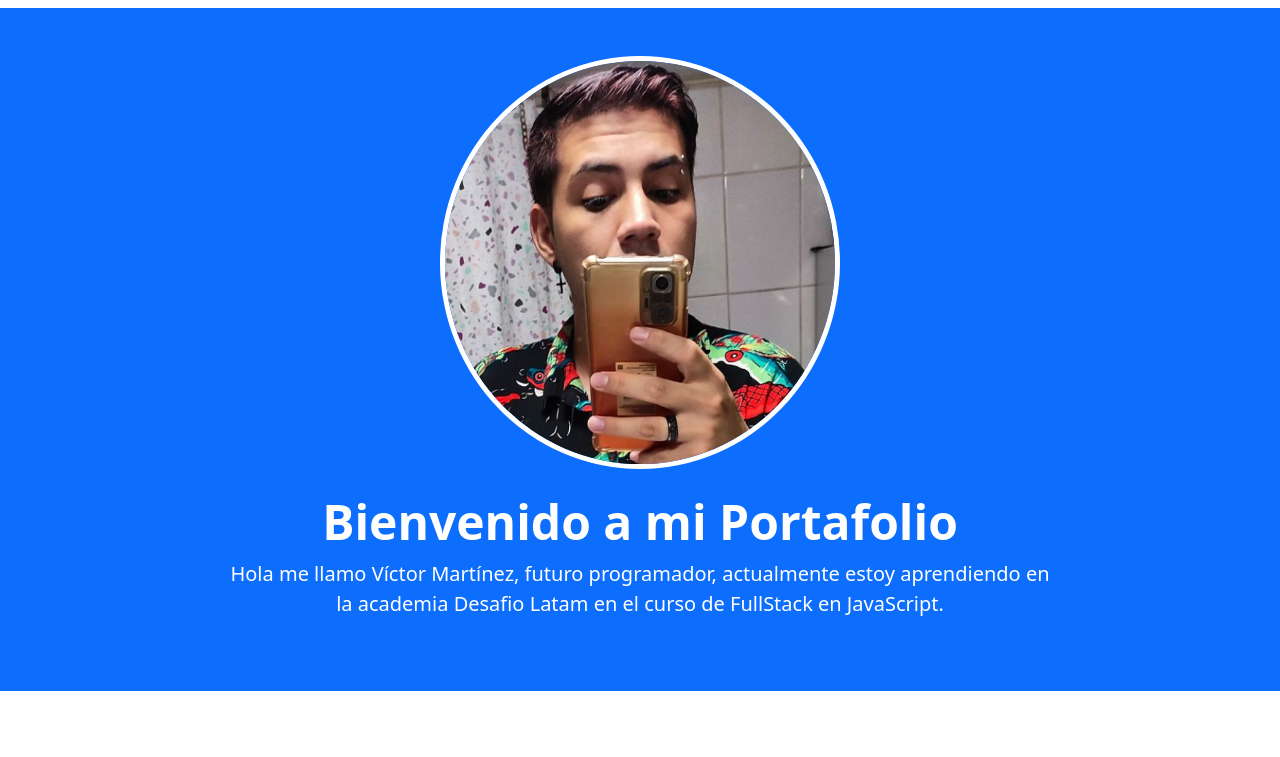
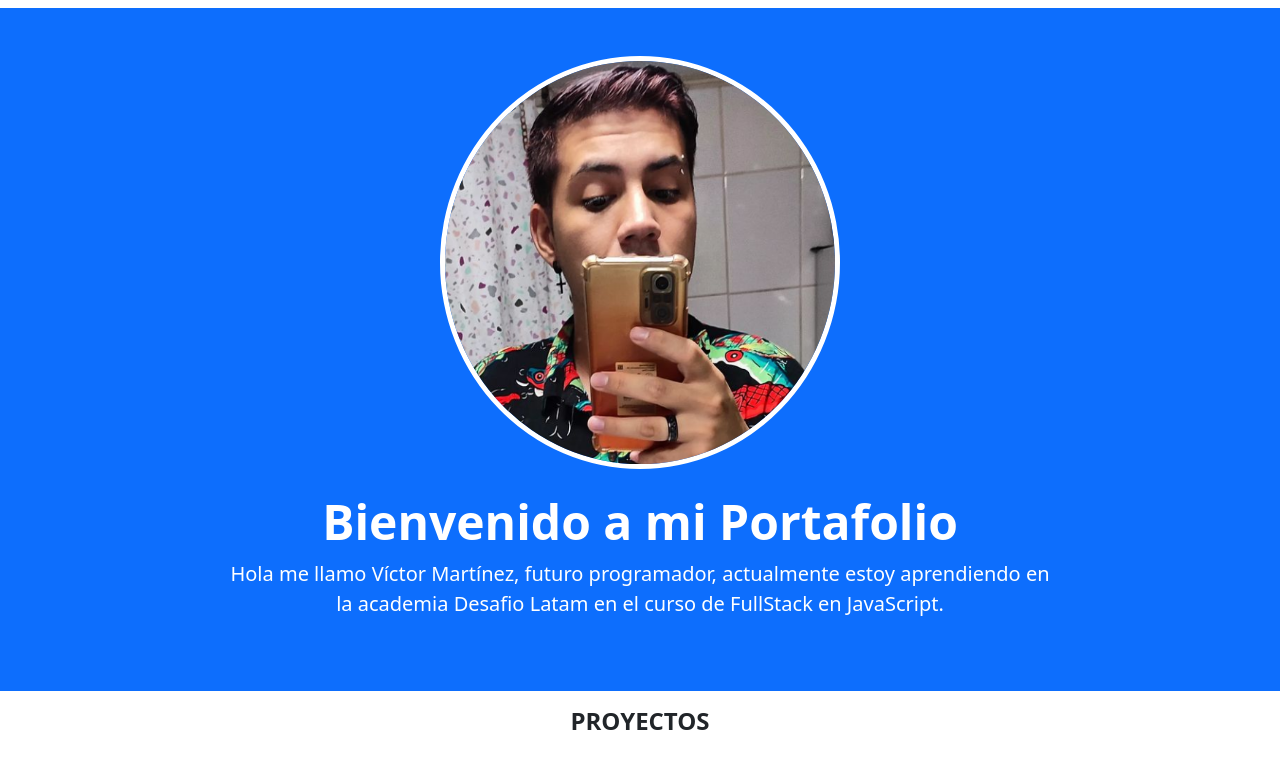
Before and after one commit to VitoNez5198/VitoNez5198.github.io, a plain HTML site: page index.html in a window 1280 px wide. Shown: the top 757 px of the page. Drawn offline with nearby package versions, Linux system fonts and the light colour scheme.

Commit message:
Modificacion fuente titulos

```diff
--- a/assets/css/style.css
+++ b/assets/css/style.css
@@ -7,6 +7,10 @@ h1{
     font-weight: 500;
 }
 
+h4{
+    font-weight: 500;
+}
+
 .d-block {
     width: 400px;
     border-radius: 50%;
--- a/index.html
+++ b/index.html
@@ -29,7 +29,7 @@
         <div class="container mb-4 rounded">
             <div class="row">
                 <div class="col-12">
-                    <h4 class="text-white p-2 text-center" id="projectos">PROYECTOS</h4>
+                    <h4 class="text-dark p-2 text-center fw-bold" id="projectos">PROYECTOS</h4>
                 </div>
             <div class="card m-2 border border-2 border-primary" style="width: 15rem;">
                 <img src="assets/img/curriculum-vitae.png" class="card-img-top p-2" alt="curriculum">
```
